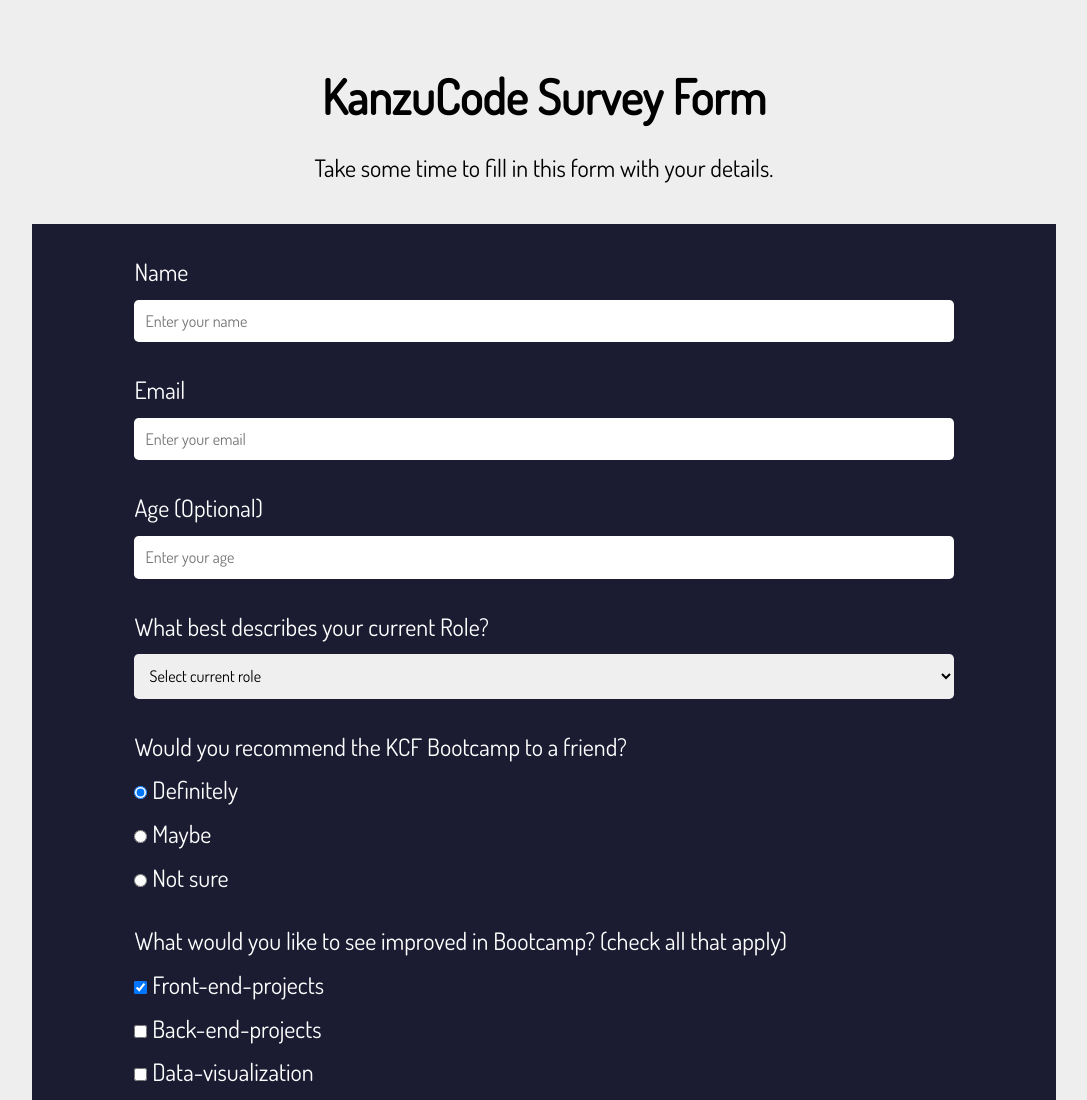
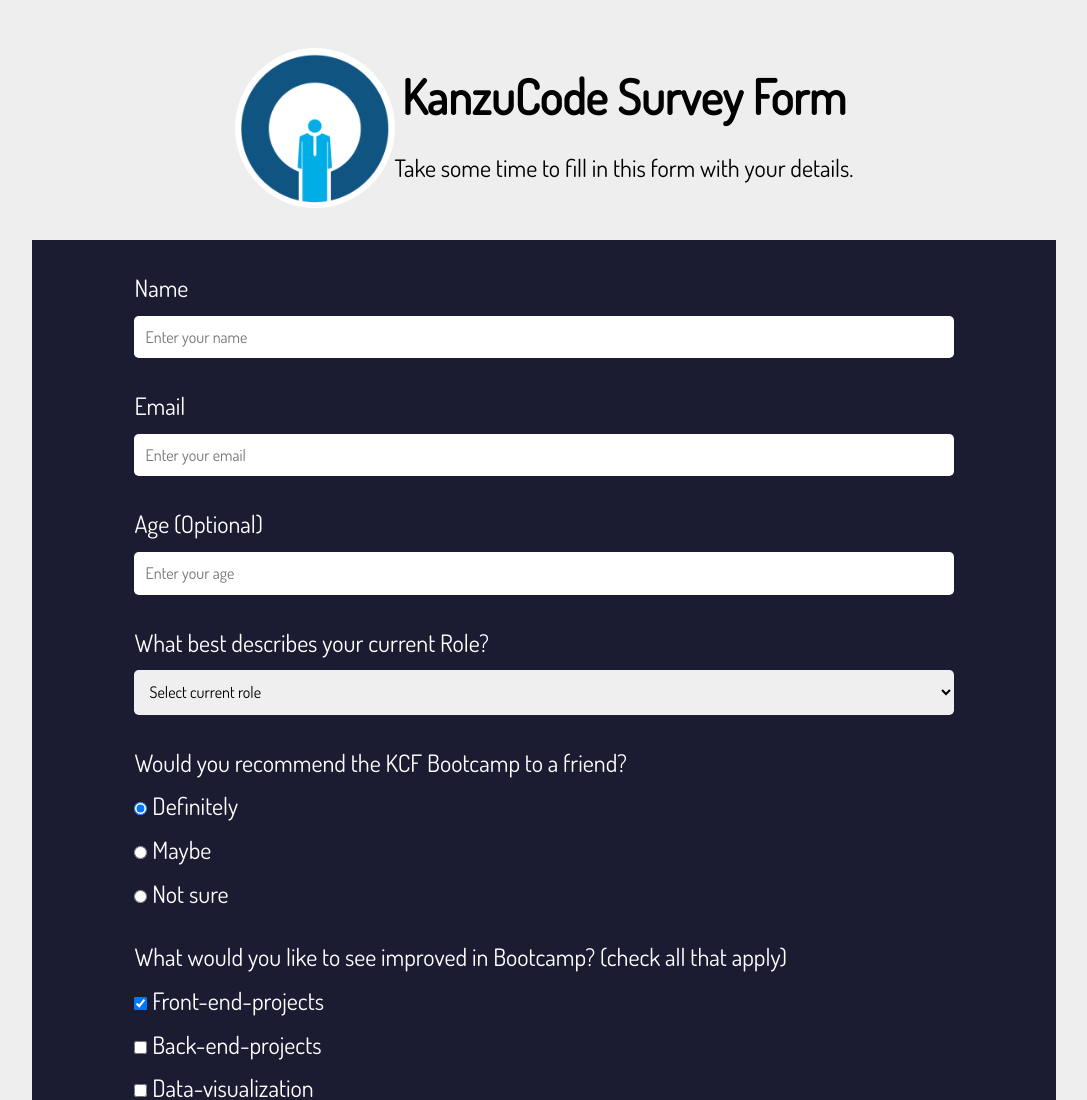
Before and after one commit to Roland-Sankara/surveyForm, a plain HTML site: page index.html in a window 1280 px wide. Shown: the top 1100 px of the page, without its empty margins (96-1183 px from the left). Drawn offline with nearby package versions, Linux system fonts and the light colour scheme.

Commit message:
feature: add company logo - add company logo besides the title and paragraph - comment the tests script

```diff
--- a/index.html
+++ b/index.html
@@ -9,8 +9,11 @@
     </head>
     <body>
         <header>
-            <h1 id="title">KanzuCode Survey Form</h1>
-            <p id="description">Take some time to fill in this form with your details.</p>
+            <img src="./images/kanzucode.png" alt="kanzucode logo">
+            <div>
+                <h1 id="title">KanzuCode Survey Form</h1>
+                <p id="description">Take some time to fill in this form with your details.</p>
+            </div>
         </header>
 
         <form id="survey-form">
@@ -90,7 +93,7 @@
             </div>
 
         </form>
-        <script src="https://cdn.freecodecamp.org/testable-projects-fcc/v1/bundle.js"></script>
+        <!-- <script src="https://cdn.freecodecamp.org/testable-projects-fcc/v1/bundle.js"></script> -->
         <script>
             /* To Disable Inspect Element */
             $(document).bind("contextmenu",function(e) {
--- a/style.css
+++ b/style.css
@@ -16,6 +16,14 @@ header {
 	padding-top: 3rem;
 	margin-bottom: 2rem;
 	line-height: 2;
+	display: flex;
+	justify-content: center;
+}
+
+header img{
+	width:10rem;
+	height: 10rem;
+	border-radius: 50%;
 }
 
 #survey-form {
```
Also changed, not shown: images/kanzucode.png (added).
